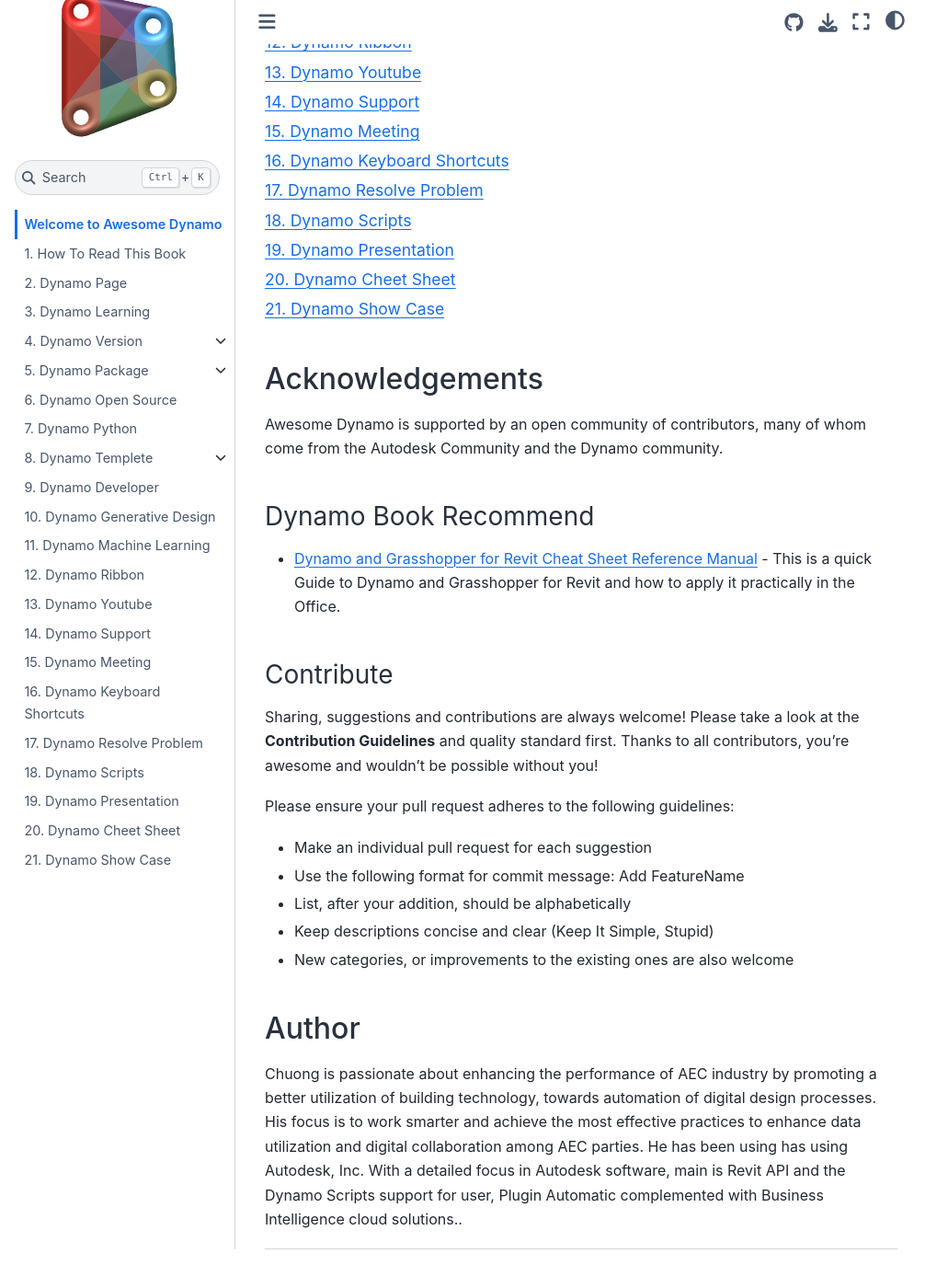
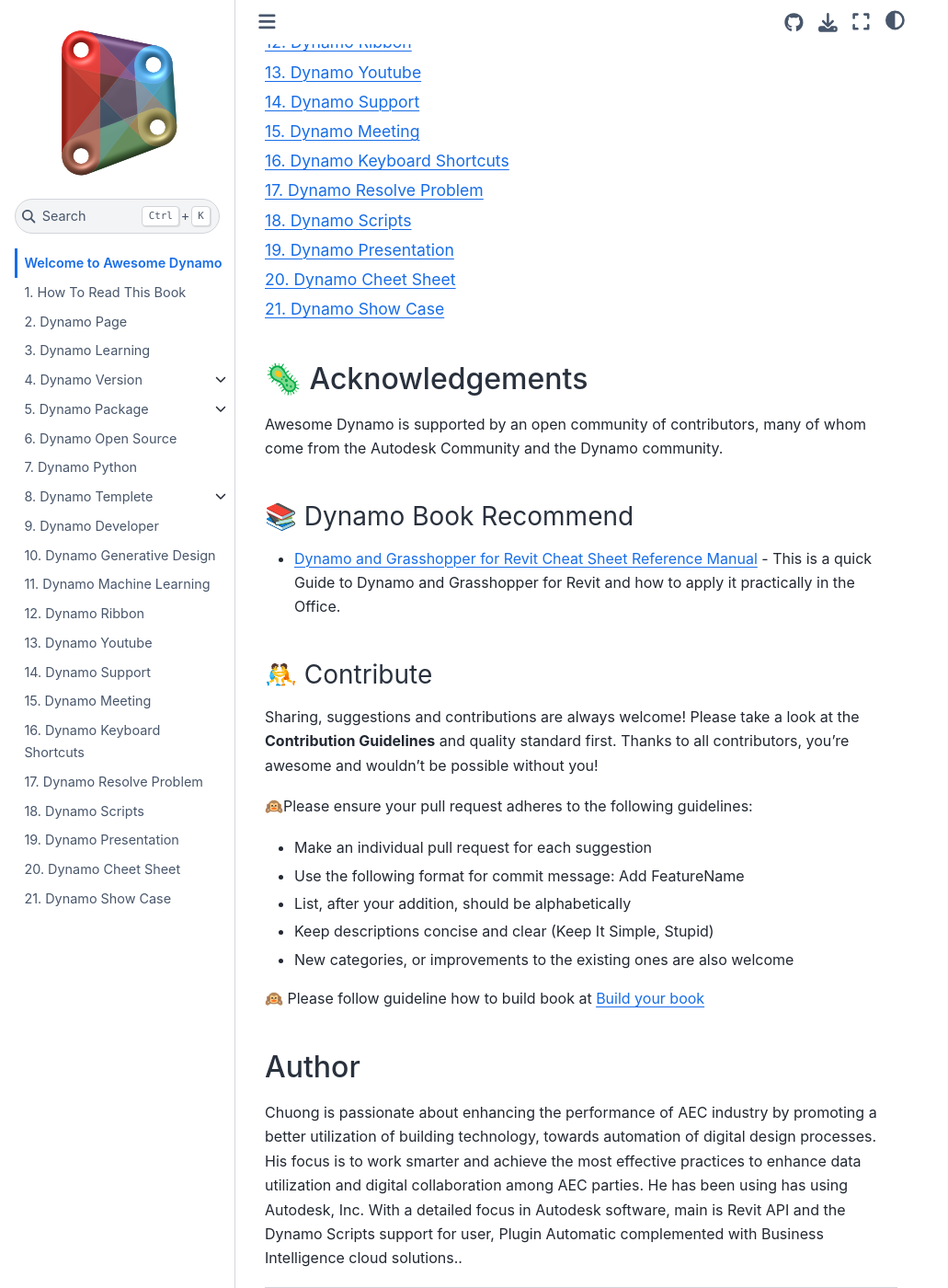
Before and after one commit to chuongmep/Awesome-Dynamo, a Jupyter Book: the page built from intro.md, in a window 1280 px wide and 1400 px high, scrolled down 1209 px. Shown: the whole window at 92% size, without its empty margins (0-1031 px from the left). Built offline with Jupyter Book 1.0.4 settings and Sphinx 7.4.7 and the Sphinx Book theme 1.1.4, drawn with Linux system fonts in a browser that asks for light colours; comment, search, counter and statistics services are not loaded; before the commit the page ends 2567 px from its top, so only the background shows below that; some of the changed text lies outside the part shown.

Commit message:
Update intro.md

````diff
--- a/intro.md
+++ b/intro.md
@@ -2,7 +2,7 @@
 
 ![](images/DynamoBackground.png)
 
-## Introduction
+## 🧠 Introduction
 The Awesome Dynamo project celebrates and aggregates authors, essential and complete content with a large contribution from the community, the main purpose of which is to store dynamo core values and make it easy to learn, apply to work and explore power of Dynamo.
 
 ## Tables Of Contents
@@ -10,22 +10,24 @@
 ```{tableofcontents}
 ```
 
-## Acknowledgements
+## 🦠 Acknowledgements
 Awesome Dynamo is supported by an open community of contributors, many of whom come from the Autodesk Community and the Dynamo community.
-### Dynamo Book Recommend
+### 📚 Dynamo Book Recommend
 
 - [Dynamo and Grasshopper for Revit Cheat Sheet Reference Manual](https://www.amazon.sg/Dynamo-Grasshopper-Revit-Reference-Manual/dp/1735927236) - This is a quick Guide to Dynamo and Grasshopper for Revit and how to apply it practically in the Office.
 
-### Contribute
+### 🤼 Contribute
 Sharing, suggestions and contributions are always welcome! Please take a look at the **Contribution Guidelines** and quality standard first. Thanks to all contributors, you're awesome and wouldn't be possible without you!
 
-Please ensure your pull request adheres to the following guidelines:
+🙉Please ensure your pull request adheres to the following guidelines:
 
 - Make an individual pull request for each suggestion
 - Use the following format for commit message: Add FeatureName
 - List, after your addition, should be alphabetically
 - Keep descriptions concise and clear (Keep It Simple, Stupid)
 - New categories, or improvements to the existing ones are also welcome
+
+🙉 Please follow guideline how to build book at [Build your book](https://jupyterbook.org/en/stable/start/build.html)
 ## Author
 Chuong is passionate about enhancing the performance of AEC industry by promoting a better utilization of building technology, towards automation of digital design processes. His focus is to work smarter and achieve the most effective practices to enhance data utilization and digital collaboration among AEC parties. He has been using has using Autodesk, Inc. With a detailed focus in Autodesk software, main is Revit API and the Dynamo Scripts support for user, Plugin Automatic complemented with Business Intelligence cloud solutions..
 
````
